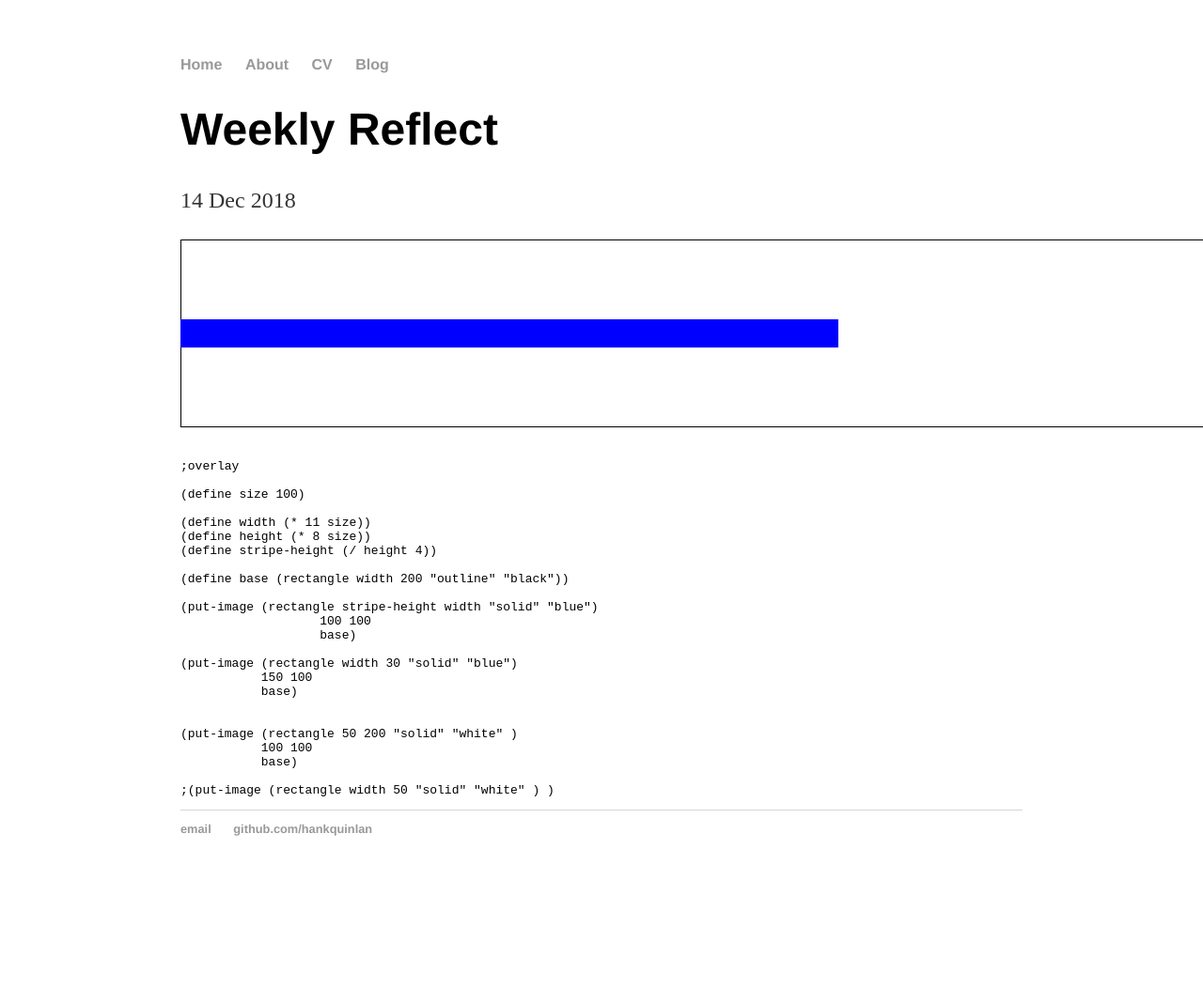
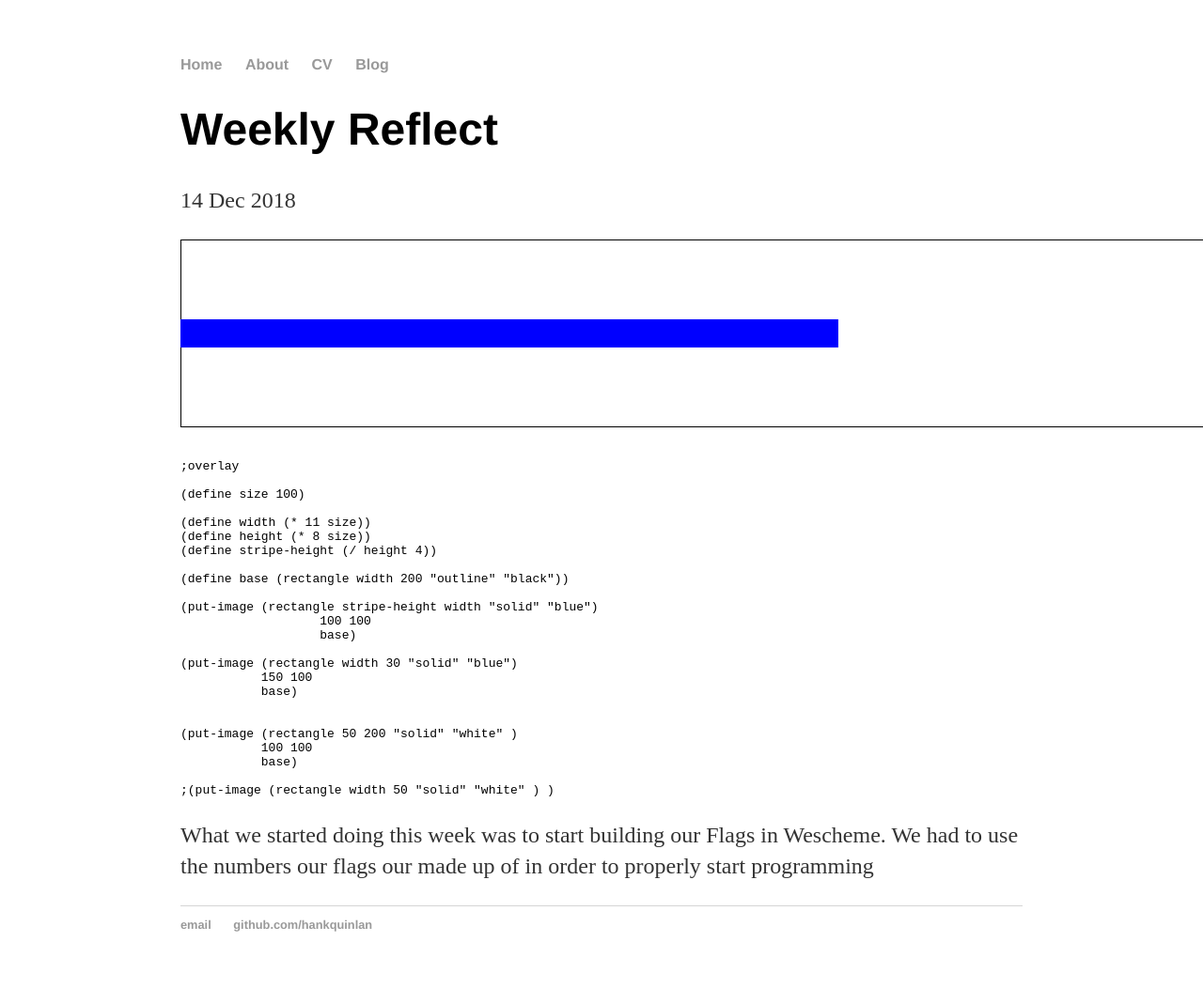
Before and after one commit to milosiss6344/milosiss6344.github.io, a Jekyll site: the page built from _posts/2018-12-14-weekly-reflect.md, in a window 1280 px wide. Shown: the whole page at 94% size. Built offline with Jekyll 4.4.1, drawn with Linux system fonts in a browser that asks for light colours; before the commit the page ends 950 px from its top, so only the background shows below that.

Commit message:
Update 2018-12-14-weekly-reflect.md

````diff
--- a/_posts/2018-12-14-weekly-reflect.md
+++ b/_posts/2018-12-14-weekly-reflect.md
@@ -31,3 +31,5 @@ date: 2018-12-14
 
 ;(put-image (rectangle width 50 "solid" "white" ) )
 ```
+
+What we started doing this week was to start building our Flags in Wescheme. We had to use the numbers our flags our made up of in order to properly start programming
````
